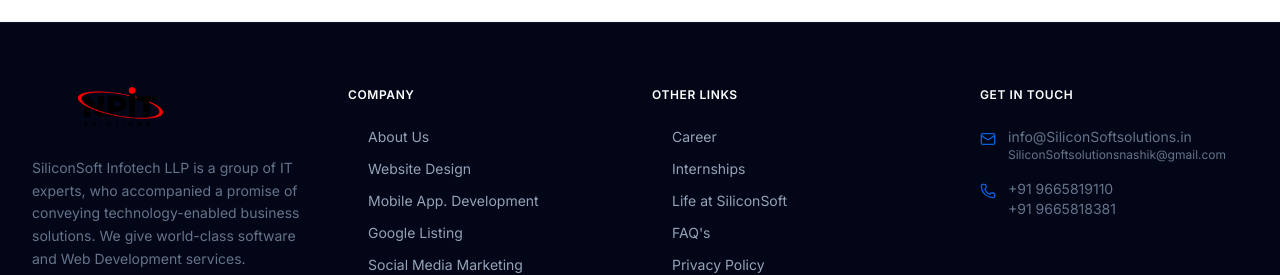
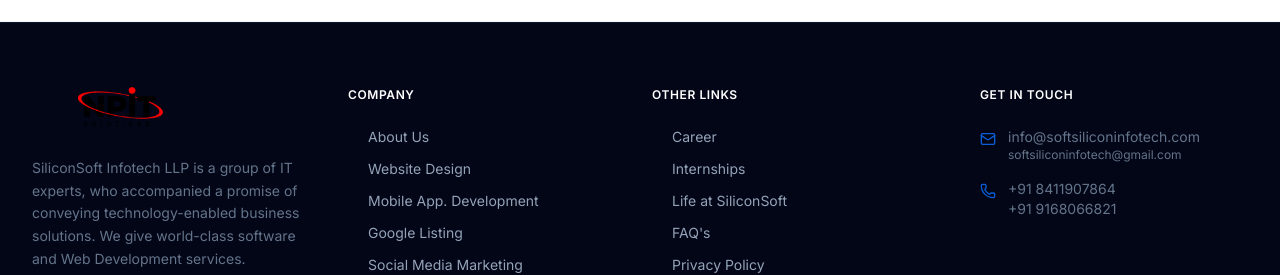
Before and after one commit to Krishnachavan1930/SoftSilliconInfotech-Website, a Next.js app: page / in a window 1280 px wide. Shown: the part 5960-6235 px from the top of the page. Built offline with nearby package versions, Linux system fonts and the light colour scheme.

Commit message:
Update Footer.tsx

```diff
--- a/components/layout/Footer.tsx
+++ b/components/layout/Footer.tsx
@@ -98,16 +98,16 @@
               <div className="flex items-start space-x-3">
                 <Mail size={16} className="text-primary mt-1 shrink-0" />
                 <div>
-                  <a href="mailto:info@SiliconSoftsolutions.in" className="hover:text-white block">info@SiliconSoftsolutions.in</a>
-                  <a href="mailto:SiliconSoftsolutionsnashik@gmail.com" className="hover:text-white block text-xs">SiliconSoftsolutionsnashik@gmail.com</a>
+                  <a href="mailto:info@softsiliconinfotech.com" className="hover:text-white block">info@softsiliconinfotech.com</a>
+                  <a href="mailto:softsiliconinfotech@gmail.com" className="hover:text-white block text-xs">softsiliconinfotech@gmail.com</a>
                 </div>
               </div>
 
               <div className="flex items-start space-x-3">
                 <Phone size={16} className="text-primary mt-1 shrink-0" />
                 <div>
-                  <a href="tel:+919665819110" className="hover:text-white block">+91 9665819110</a>
-                  <a href="tel:+919665818381" className="hover:text-white block">+91 9665818381</a>
+                  <a href="tel:+918411907864" className="hover:text-white block">+91 8411907864</a>
+                  <a href="tel:+919168066821" className="hover:text-white block">+91 9168066821</a>
                 </div>
               </div>
             </div>
```
